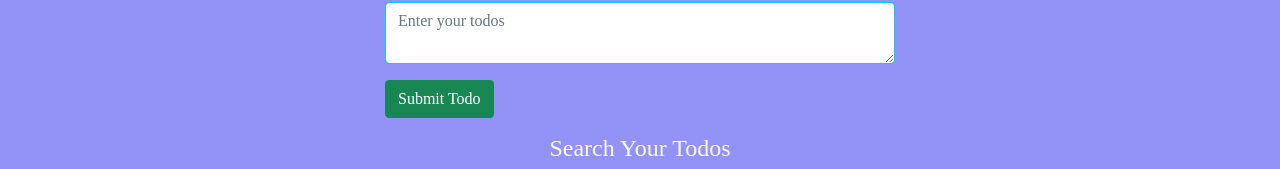
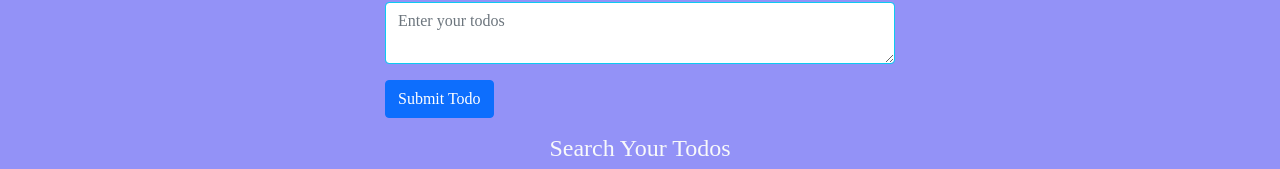
Before and after one commit to deepakgit1/Todo-app-with-postgress-frontend, a React (Create React App) app: page / in a window 1280 px wide. Shown: the part 277-446 px from the top of the page. Built offline with nearby package versions, Linux system fonts and the light colour scheme; no server answers; sample sign-in values are in the browser's storage.

Commit message:
added date blok

```diff
--- a/src/App.css
+++ b/src/App.css
@@ -54,3 +54,7 @@ s.App {
 .card_body:nth-child(1) {
   background-color: #61dafb;
 }
+
+.submit_button{
+  background-color: red;
+}
--- a/src/component/CreateTodos.tsx
+++ b/src/component/CreateTodos.tsx
@@ -3,6 +3,7 @@ import { Alert, Button, Container, Form } from 'react-bootstrap'
 import { Todo } from '../models/todoModel'
 import { ToastContainer, toast } from 'react-toastify';
 import 'react-toastify/dist/ReactToastify.css';
+import "../App.css"
 
 type Props = {
     todos: Todo[],
@@ -82,7 +83,7 @@ function CreateTodos({ setTodos }: Props) {
                         <Form.Label className='h3'>Text</Form.Label>
                         <Form.Control className='border border-info' type='text' placeholder='Enter your todos' as={"textarea"} value={task} onChange={(e) => setTask(e.target.value)} />
                     </Form.Group>
-                    <Button type='submit' variant="success">Submit Todo</Button>
+                    <Button className='submit_button' type='submit'>Submit Todo</Button>
                 </Form>
             </Container>
             <ToastContainer />
--- a/src/component/TodosList.tsx
+++ b/src/component/TodosList.tsx
@@ -4,6 +4,8 @@ import { Button, Card, Col, Container, Form, Row } from 'react-bootstrap'
 import { Todo } from '../models/todoModel'
 import EditModal from './modal/EditModal'
 import DeleteRoundedIcon from '@mui/icons-material/DeleteRounded';
+import { ToastContainer, toast } from 'react-toastify';
+import 'react-toastify/dist/ReactToastify.css';
 import "../App.css"
 
 type Props = {
@@ -48,6 +50,13 @@ const TodosList: React.FC<Props> = ({ todos, setTodos, getData }) => {
     }).then((res) => {
       res.json().then((data) => {
         console.log(data);
+        toast.error('Todo Deleted 😐', {
+          position: "top-center",
+          autoClose: 3000,
+          hideProgressBar: false,
+          closeOnClick: true,
+          progress: undefined,
+        });
 
         getData()
       })
@@ -102,7 +111,8 @@ const TodosList: React.FC<Props> = ({ todos, setTodos, getData }) => {
                 <Col>
                   <Card className='card_body' style={{ borderRadius: "10px" }}>
                     <Card.Body>
-                      <Card.Title className='titlecard'>{todo.title}</Card.Title>
+                      <Card.Title className='titlecard'><p>{todo.title}</p>
+                        <p style={{ fontSize: "15px" }}>Created at: <span style={{ color: "blue", fontSize: "15px" }}>{todo.time}</span></p></Card.Title>
                       <Card.Text>{todo.task}</Card.Text>
                       <Button className='m-1' variant='danger' size='sm' onClick={() => handleDelete(todo.id)}><DeleteRoundedIcon /></Button>
                       <Button className='m-1' variant='primary' size='sm' onClick={() => handleShow(todo.id, todo.title, todo.task)}><EditTwoToneIcon /></Button>
@@ -122,6 +132,7 @@ const TodosList: React.FC<Props> = ({ todos, setTodos, getData }) => {
         </Row>
       </Container>
       <div><EditModal handleClose={handleClose} show={show} editTitle={editTitle} editTask={editTask} editId={editid} getData={getData} /></div>
+      <ToastContainer />
     </>
   )
 }
--- a/src/models/todoModel.ts
+++ b/src/models/todoModel.ts
@@ -2,4 +2,5 @@ export interface Todo {
   id: string,
   title: string,
   task: string,
+  time:string
 }
```
